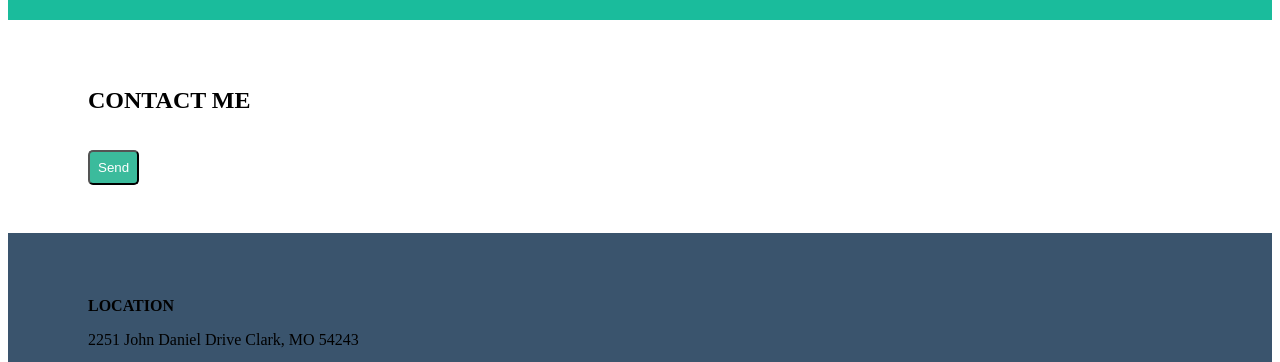
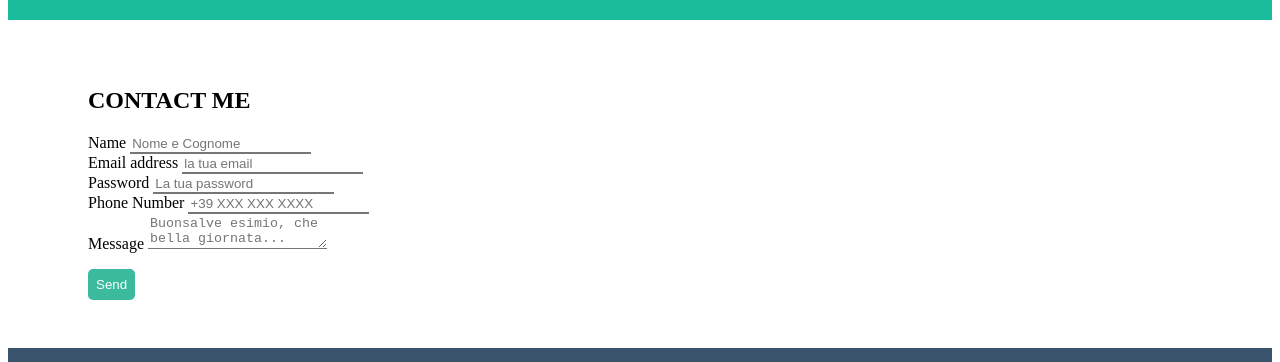
Before and after one commit to Ruma303/html-css-bootstrap-freelancer, a plain HTML site: page index.html in a window 1280 px wide. Shown: the part 2540-2902 px from the top of the page. Drawn offline with nearby package versions, Linux system fonts and the light colour scheme.

Commit message:
form prima bozza

```diff
--- a/css/style.css
+++ b/css/style.css
@@ -123,6 +123,14 @@ section div {
     width: 100px;
 }
 
+.sec4 input,
+.sec4 textarea {
+    border-top: none;
+    border-left: none;
+    border-right: none;
+    border-radius: 0;
+}
+
 .sec4 .btn {
     color: white;
     background-color: rgb(59, 187, 156);
@@ -130,8 +138,8 @@ section div {
     border-radius: 5px;
     width: fit-content;
     margin-top: 1rem;
+    border: none;
 }
-
 
 /* SECTION 5 */
 
--- a/index.html
+++ b/index.html
@@ -141,8 +141,27 @@
                     <h2 class="text-center">Contact me</h2>
                     <div class="col-4 star"></div>
                     <form action="URL" method="post">
-
-                        <button class="btn btn-primary btn-send">Send</button>
+                        <div class="mb-3">
+                            <label for="exampleFormControlTextarea1" class="form-label">Name</label>
+                            <input type="text" class="form-control" id="exampleFormControlTextarea1" rows="3" placeholder="Nome e Cognome"></input>
+                          </div>
+                        <div class="mb-3">
+                            <label for="exampleInputEmail1" class="form-label">Email address</label>
+                            <input type="email" class="form-control" id="exampleInputEmail1"  placeholder="la tua email" aria-describedby="emailHelp">
+                          </div>
+                          <div class="mb-3">
+                            <label for="exampleInputPassword1" class="form-label">Password</label>
+                            <input type="password" placeholder="La tua password" class="form-control" id="exampleInputPassword1">
+                          </div>
+                          <div class="mb-3">
+                            <label for="number" class="form-label">Phone Number</label>
+                            <input type="text" class="form-control" id="number" rows="3" placeholder="+39 XXX XXX XXXX"></input>
+                          </div>
+                          <div class="mb-3">
+                            <label for="message" class="form-label">Message</label>
+                            <textarea class="form-control" id="message" placeholder="Buonsalve esimio, che bella giornata..."></textarea>
+                          </div>
+                        <button type="submit" class="btn btn-send">Send</button>
                     </form>
                 </div>
             </div>
```
